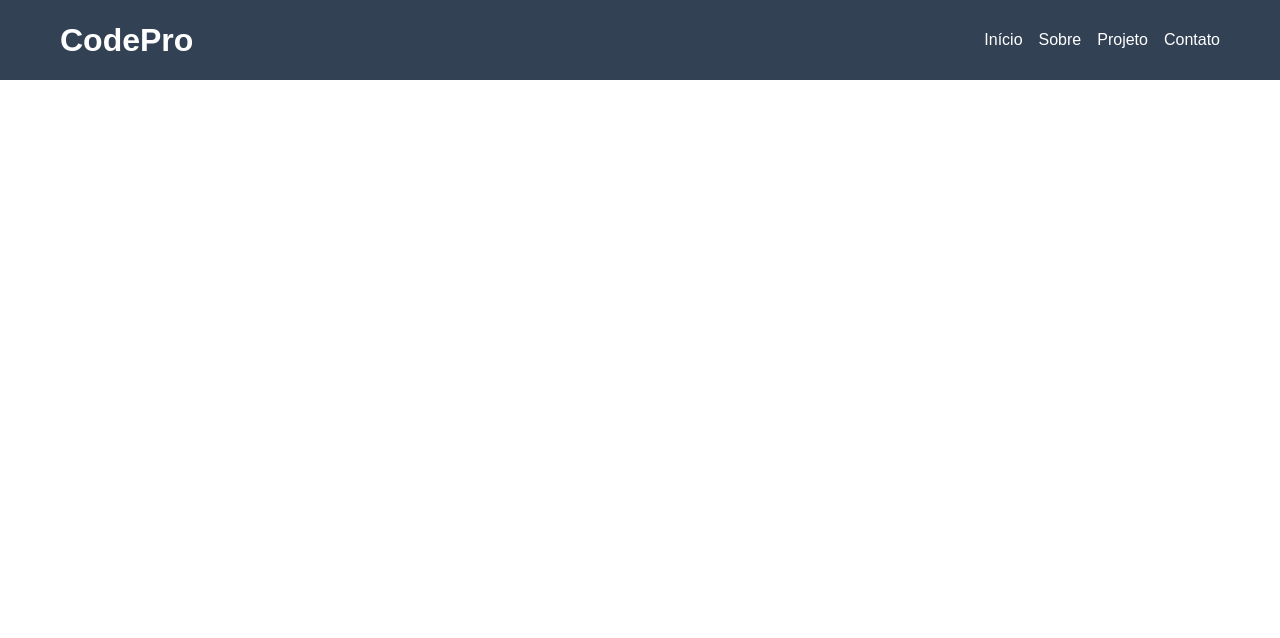
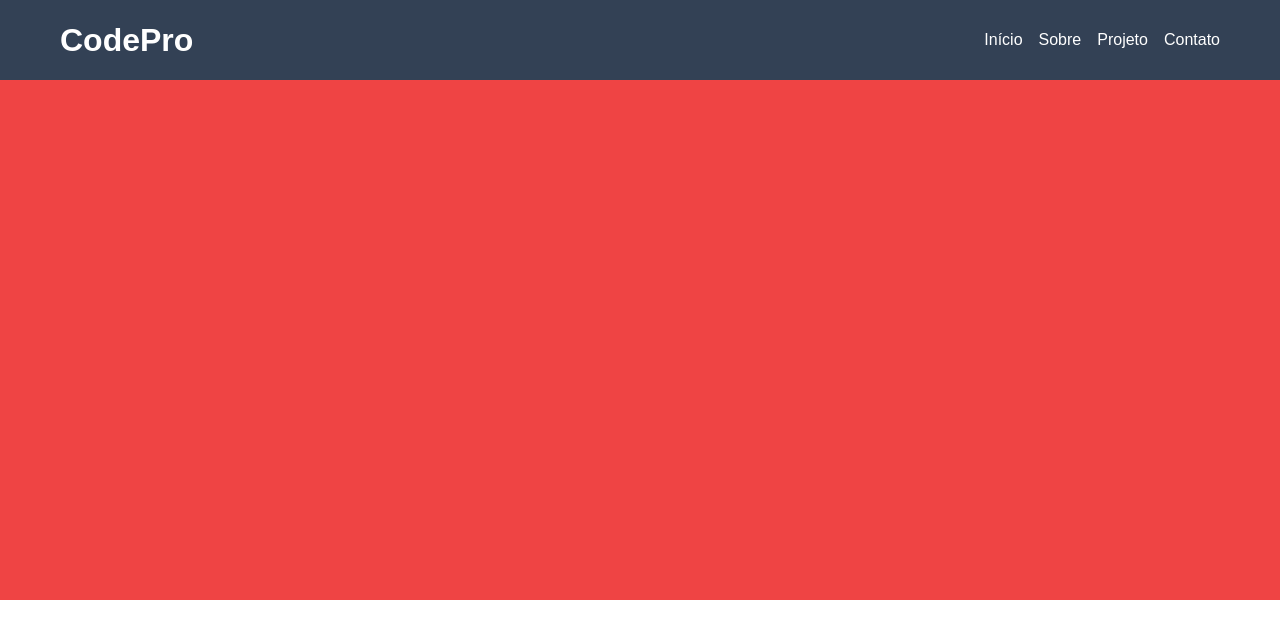
Before and after one commit to CodeProProject/CodePro, a React (Vite) app: page / in a window 1280 px wide. Shown: the top 638 px of the page. Built offline with nearby package versions, Linux system fonts and the light colour scheme.

Commit message:
alterações no banner

```diff
--- a/src/App.jsx
+++ b/src/App.jsx
@@ -1,9 +1,12 @@
 import Cabecalho from './Components/Cabecalho/Cabecalho';
+import MainConteiner from "./Components/MainConteiner/MainConteiner";
 
 function App() {
   return (
     <>
       <Cabecalho />
+
+      <MainConteiner />
     </>
   )
 }
--- a/src/Components/Banner/Banner.jsx
+++ b/src/Components/Banner/Banner.jsx
@@ -2,7 +2,7 @@ import React from 'react'
 
 const Banner = () => {
   return (
-    <section className='w-full h-[400px] bg-red-500'>
+    <section className='w-full h-[600px] bg-red-500'>
 
     </section>
   )
```
